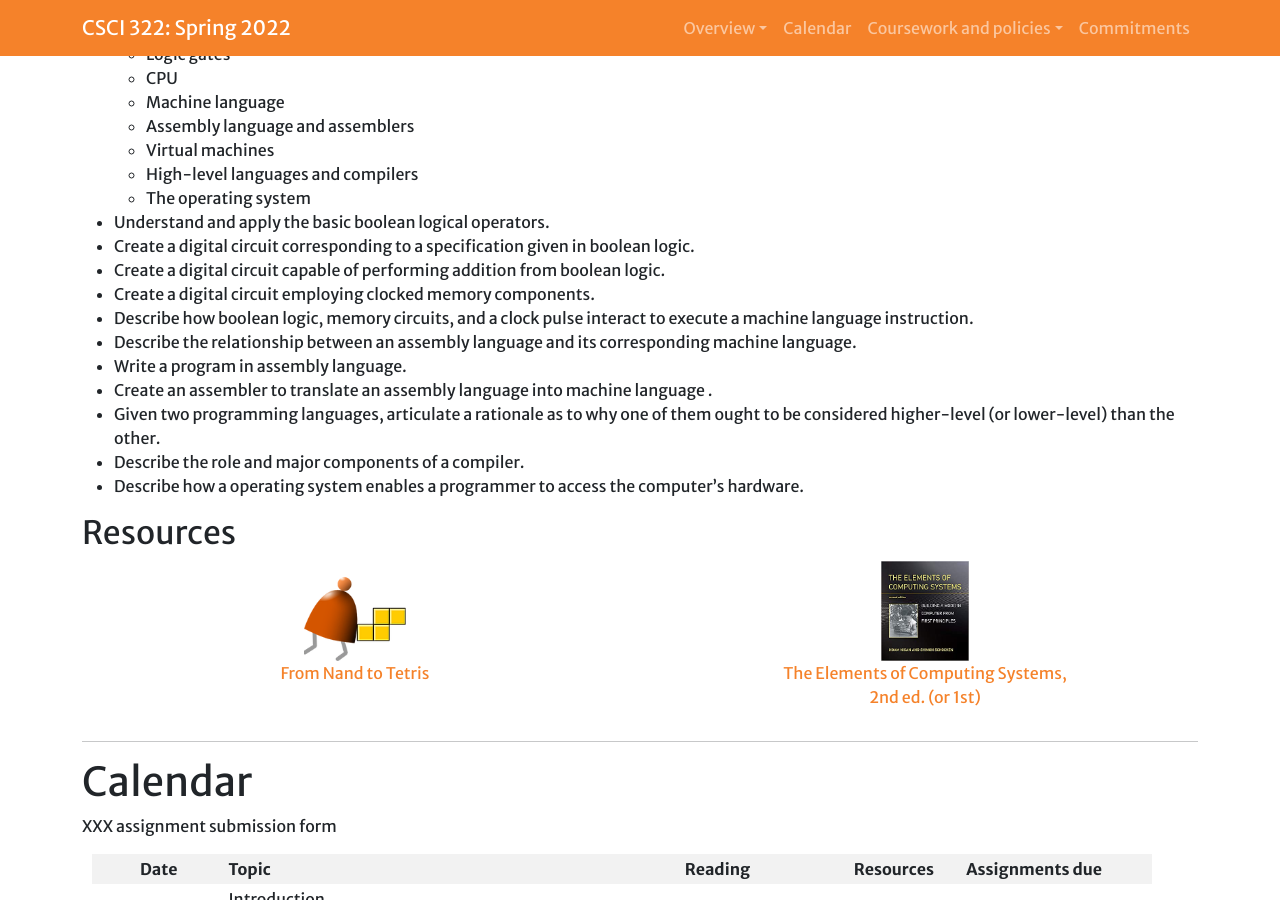
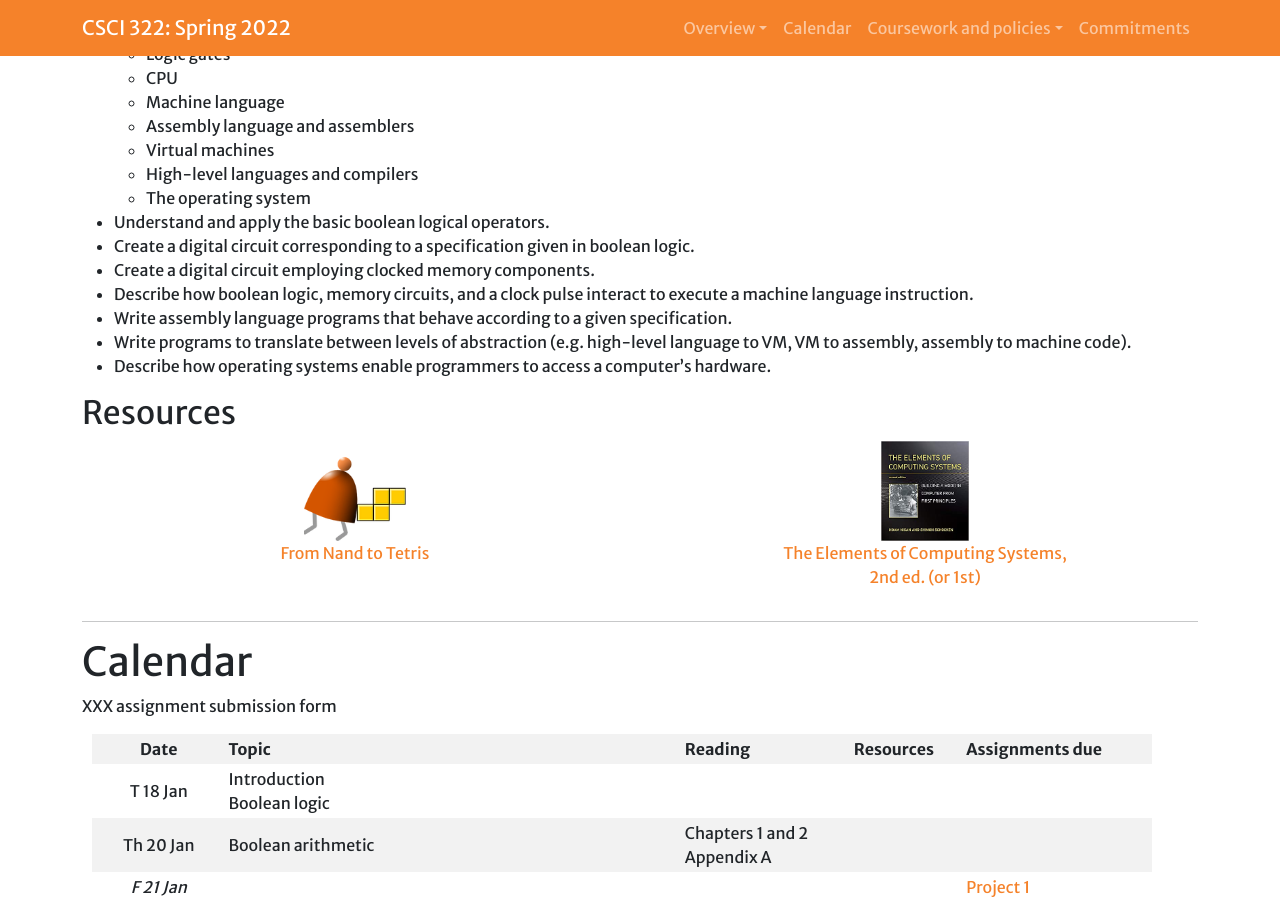
Before and after one commit to Hendrix-CS/csci322, a Jekyll site: the page built from index.md, in a window 1280 px wide and 900 px high, scrolled down 668 px. Built offline with Jekyll 4.4.1, drawn with Linux system fonts in a browser that asks for light colours; a script that is not in the unit is left out; our own code applies the rules of GitHub Pages for plain Markdown files.

Commit message:
streamline learning goals

```diff
--- a/index.md
+++ b/index.md
@@ -23,15 +23,12 @@ Upon completing this course, you will be able to:
     - The operating system
 * Understand and apply the basic boolean logical operators.
 * Create a digital circuit corresponding to a specification given in boolean logic.
-* Create a digital circuit capable of performing addition from boolean logic.
 * Create a digital circuit employing clocked memory components.
 * Describe how boolean logic, memory circuits, and a clock pulse interact to execute a machine language instruction.
-* Describe the relationship between an assembly language and its corresponding machine language.
-* Write a program in assembly language.
-* Create an assembler to translate an assembly language into machine language .
-* Given two programming languages, articulate a rationale as to why one of them ought to be considered higher-level (or lower-level) than the other.
-* Describe the role and major components of a compiler.
-* Describe how a operating system enables a programmer to access the computer's hardware.
+* Write assembly language programs that behave according to a given specification.
+* Write programs to translate between levels of abstraction
+  (e.g. high-level language to VM, VM to assembly, assembly to machine code).
+* Describe how operating systems enable programmers to access a computer's hardware.
 
 ## <a name="resources">Resources</a>
 
```
